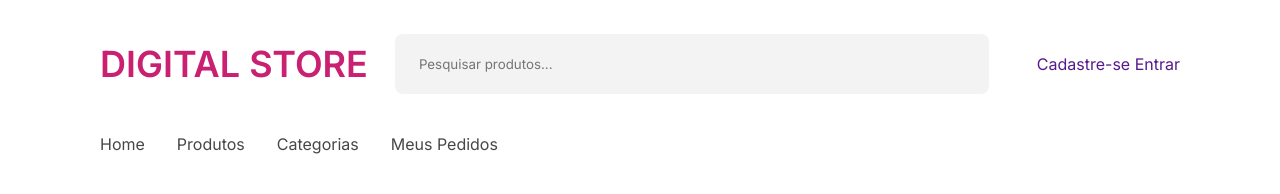
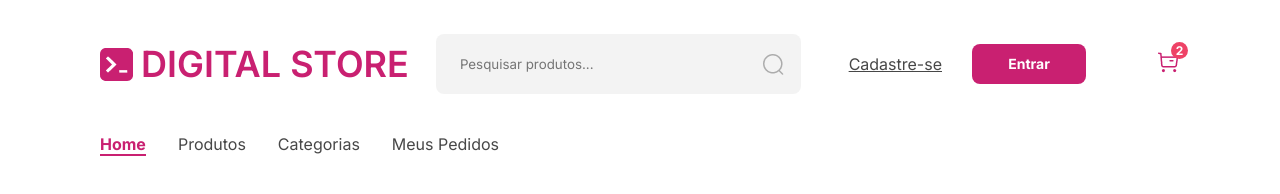
Before and after one commit to DarlisonBrandao/projeto-digital-store, a plain HTML site: page index.html in a window 1280 px wide. Drawn offline with Linux system fonts and the light colour scheme; a web font is replaced by a local one.

Commit message:
finalizacao do cabecalho

```diff
--- a/css/style.css
+++ b/css/style.css
@@ -1,43 +1,102 @@
-@import url('https://fonts.googleapis.com/css2?family=Inter:ital,opsz,wght@0,14..32,100..900;1,14..32,100..900&family=Kdam+Thmor+Pro&display=swap');
+@import url("https://fonts.googleapis.com/css2?family=Inter:ital,opsz,wght@0,14..32,100..900;1,14..32,100..900&family=Kdam+Thmor+Pro&display=swap");
 
-*{
+* {
   margin: 0;
   padding: 0;
   border: 0;
-  outline: 0 ;
+  outline: 0;
   box-sizing: border-box;
   font-family: "Inter", sans-serif;
   text-decoration: none;
 }
 
-header{
+.btn {
+  line-height: 40px;
+  background-color: #c92071;
+  color: white !important;
+  font-weight: bold;
+  font-size: 14px;
+  border-radius: 8px;
+  text-align: center;
+  display: block;
+  transition-duration: 200ms;
+  &:hover{
+    background-color: #991956;
+
+  }
+}
+
+header {
   background-color: white;
-  padding:34px 100px 29px 100px;
+  padding: 34px 100px 29px 100px;
 
-  .topo{
+  .topo {
     display: flex;
     align-items: center;
 
-
-    .logo{
+    .logo {
       font-size: 36px;
       font-weight: 600;
       color: #c92071;
+      display: flex;
+      align-items: center;
+      gap: 8px;
     }
-    .buscador{
+    .buscador {
       flex: 1;
-      background-color:#47474710;
-      border-radius:8px;
+      background-color: #47474710;
+      border-radius: 8px;
       margin-right: 48px;
       margin-left: 27px;
-
+      display: flex;
+      align-items: center;
+      padding-right: 16px;
 
       input{
         width: 100%;
         height: 60px;
         background-color: transparent;
         padding-left: 24px;
-       }
+      }
+    }
+
+        .acoes {
+      display: flex;
+      align-items: center;
+        }
+
+      a {
+        color: #474747;
+        text-decoration: underline;
+        &:hover{
+            color: #c92071;
+            transition-duration: 200ms;
+        }
+        &.btn {
+          text-decoration: none;
+          width: 114px;
+          margin-left: 30px;
+          margin-right: 70px;
+        }
+      }
+      .carrinho {
+        position: relative;
+
+        span {
+          min-width: 17px;
+          line-height: 17px;
+          border-radius: 100%;
+          background-color: #ee4266;
+          color: white;
+          font-weight: bold;
+          font-size: 12px;
+          text-align: center;
+          display: block;
+          position: absolute;
+          top: -8px;
+          right: -8px;
+        }
+      }
     }
   }
 
@@ -46,15 +105,17 @@ header{
     display: flex;
     gap: 32px;
 
-
-    a{
+    a {
       color: #474747;
       transition-duration: 200ms;
-      &:hover{
+      &.active{
+        color: #c92071;
+        font-weight: bold;
+        border-bottom: 2px solid #c92071;
+      }
+
+      &:hover {
         color: #c92071;
       }
-
-
     }
   }
-}
--- a/index.html
+++ b/index.html
@@ -10,23 +10,31 @@
   <header>
     <div class="topo">
       <div class="logo">
+        <img src="./img/logo.png" alt="Logo">
         DIGITAL STORE
       </div>
 
       <div class="buscador">
         <input type="text" placeholder="Pesquisar produtos...">
+        <img src="./img/icon-lupa.png" alt="Lupa">
+
 
       </div>
 
       <div class="acoes">
         <a href="">Cadastre-se</a>
-        <a href="">Entrar</a>
+        <a href="" class="btn">Entrar</a>
 
       </div>
+
+        <div class="carrinho">
+          <img src="./img/icon-carrinho.png" alt="carrinho">
+          <span>2</span>
+        </div>
     </div>
 
     <nav>
-      <a href="##">Home</a>
+      <a href="##" class="active">Home</a>
       <a href="##">Produtos</a>
       <a href="##">Categorias</a>
       <a href="##">Meus Pedidos</a>
```
Also changed, not shown: img/icon-carrinho.png (added), img/icon-lupa.png (added), img/logo.png (added).
